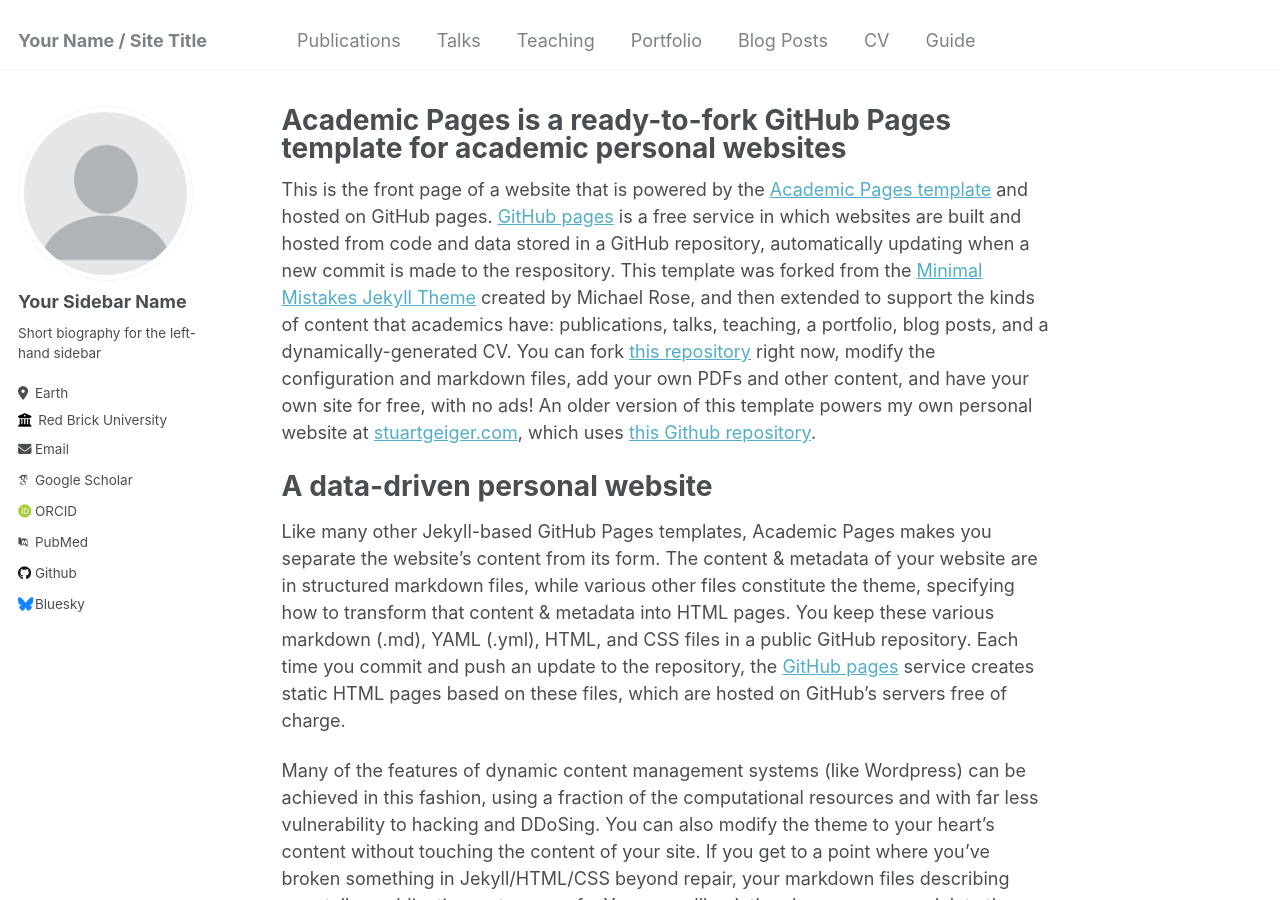
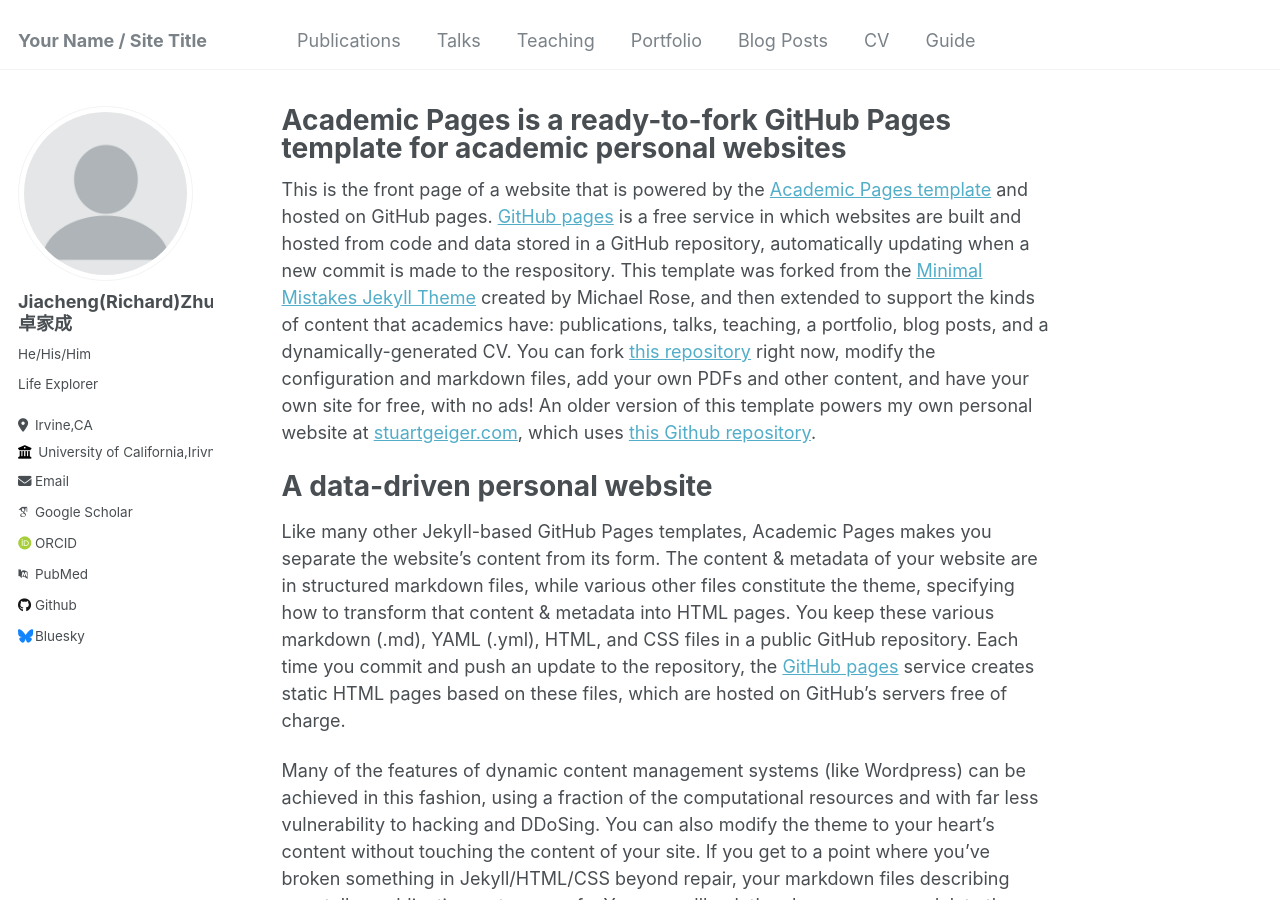
Before and after one commit to RJCheuk/rjcheuk.github.io, a Jekyll site: the page built from _pages/about.md, in a window 1280 px wide and 900 px high. Built offline with Jekyll 4.4.1, drawn with Linux system fonts in a browser that asks for light colours; some web fonts are replaced.

Commit message:
Update _config.yml

```diff
--- a/_config.yml
+++ b/_config.yml
@@ -22,13 +22,13 @@ repository               : "academicpages/academicpages.github.io"
 author:
   # Biographic information
   avatar           : "profile.png"
-  name             : "Your Sidebar Name"
-  pronouns         : # example: "she/her"
-  bio              : "Short biography for the left-hand sidebar"
-  location         : "Earth"
-  employer         : "Red Brick University"
+  name             : "Jiacheng(Richard)Zhuo卓家成"
+  pronouns         : "He/His/Him"
+  bio              : "Life Explorer"
+  location         : "Irvine,CA"
+  employer         : "University of California,Irivne"
   uri              : # URL
-  email            : "none@example.org"
+  email            : "zhuoj5@uci.edu"
 
   # Academic websites
   arxiv            : # URL - Update with the correct link to your profile
```
